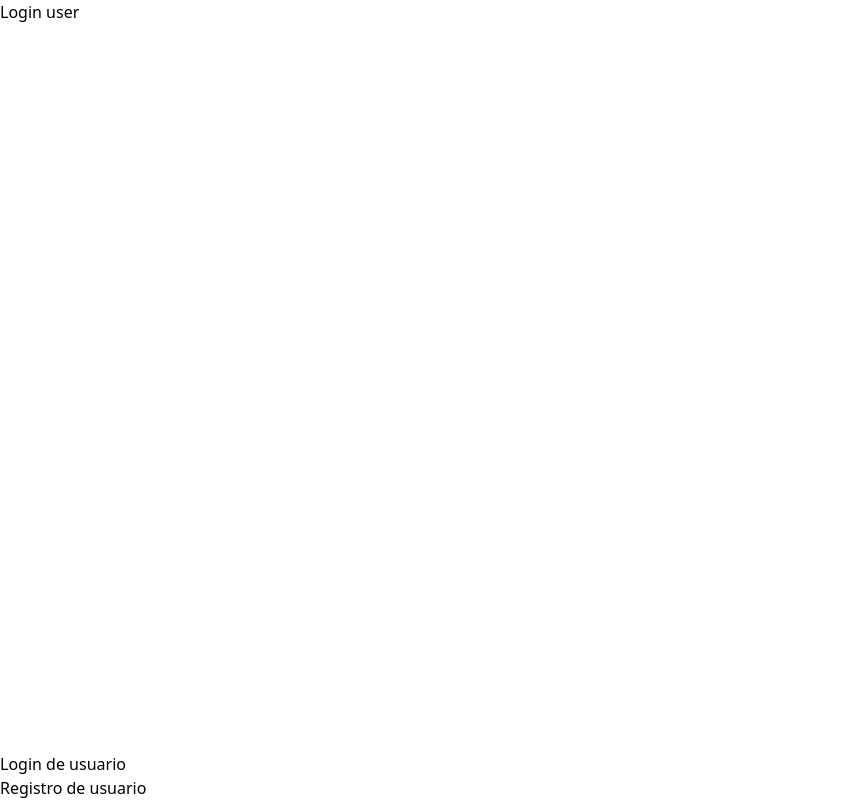
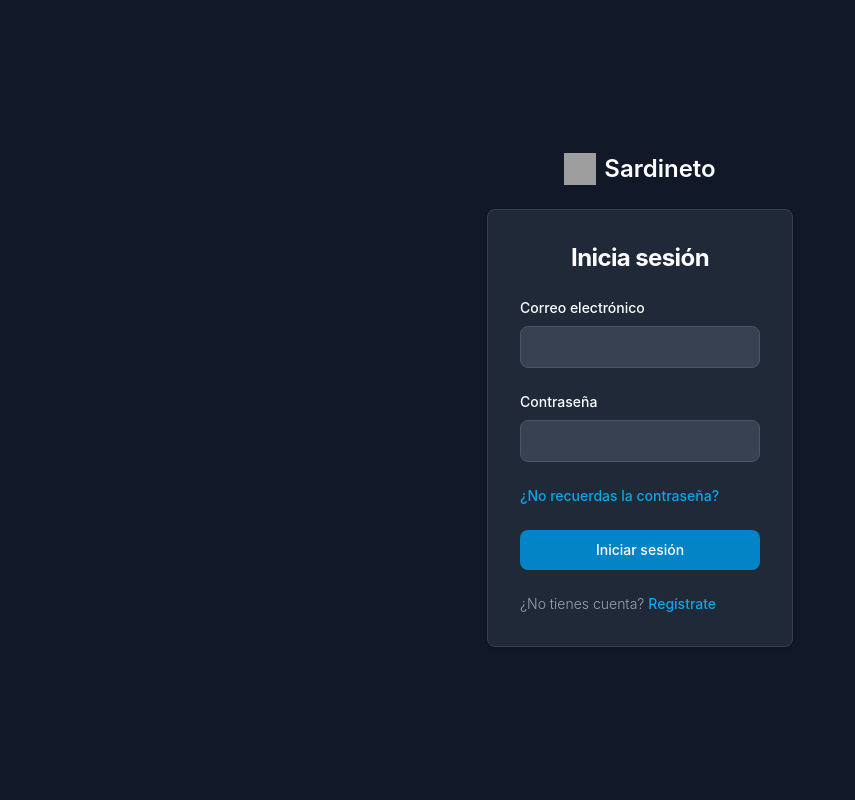
Before and after one commit to amjsoler/sardinetocliente, a Vue app: page /login in a window 1280 px wide. Shown: the whole page, without its empty margins (0-855 px from the left). Built offline with nearby package versions, Linux system fonts and the light colour scheme; grey boxes are pictures that could not be loaded.

Commit message:
Implementando iniciar sesión

```diff
--- a/index.html
+++ b/index.html
@@ -6,8 +6,8 @@
     <meta name="viewport" content="width=device-width, initial-scale=1.0">
     <title>Vite App</title>
   </head>
-  <body class="min-h-dvh">
-    <div id="app" class="min-h-dvh dark:bg-slate-900"></div>
+  <body class="min-h-dvh bg-gray-900">
+    <div id="app" class="min-h-dvh"></div>
     <script type="module" src="/src/main.js"></script>
   </body>
 </html>
--- a/src/App.vue
+++ b/src/App.vue
@@ -1,18 +1,12 @@
 <template>
   <router-view />
-
-  <ul class="mt-28 fixed bottom-0">
-    <li>
-      <router-link :to="{ name: 'LoginUser' }">Login de usuario</router-link>
-    </li>
-    <li>
-      <router-link :to="{ name: 'RegisterUser' }">Registro de usuario</router-link>
-    </li>
-  </ul>
 </template>
 
 <script>
+
 export default {
-  name: 'App'
+  name: 'App',
 }
 </script>
+
+    FooterMenu
--- /dev/null
+++ b/src/components/FooterMenu.vue
@@ -0,0 +1,16 @@
+<template>
+     <ul class="mt-28 fixed bottom-0 w-full flex flex-row text-white gap-4 justify-center h-12 bg-black items-center">
+    <li>
+      <router-link :to="{ name: 'LoginUser' }">Login de usuario</router-link>
+    </li>
+    <li>
+      <router-link :to="{ name: 'RegisterUser' }">Registro de usuario</router-link>
+    </li>
+  </ul>
+</template>
+
+<script>
+export default {
+    name: "FooterMenu",
+}
+</script>
--- a/src/views/authentication/LoginUser.vue
+++ b/src/views/authentication/LoginUser.vue
@@ -1,7 +1,86 @@
-<template>Login user</template>
+<template>
+  <section class="min-h-dvh flex bg-gray-50 dark:bg-gray-900">
+    <div class="flex flex-col items-center justify-center px-6 py-8 mx-auto md:h-screen lg:py-0">
+        <a href="#" class="flex items-center mb-6 text-2xl font-semibold text-gray-900 dark:text-white">
+            <img class="w-8 h-8 mr-2" src="https://flowbite.s3.amazonaws.com/blocks/marketing-ui/logo.svg" alt="logo">
+            Sardineto
+        </a>
+        <div class="w-full bg-white rounded-lg shadow dark:border md:mt-0 sm:max-w-md xl:p-0 dark:bg-gray-800 dark:border-gray-700">
+            <div class="p-6 space-y-4 md:space-y-6 sm:p-8">
+                <h1 class="text-xl text-center font-bold leading-tight tracking-tight text-gray-900 md:text-2xl dark:text-white">
+                    Inicia sesión
+                </h1>
+                <form class="space-y-5 md:space-y-6">
+                    <div>
+                        <label>
+                          <span class="block mb-2 text-sm font-medium text-gray-900 dark:text-white">Correo electrónico</span>
+                          <input v-model="nuevoUsuario.email" type="email"
+                                class="bg-gray-50 border border-gray-300 text-gray-900 sm:text-sm rounded-lg focus:ring-primary-600 focus:border-primary-600 block w-full p-2.5 dark:bg-gray-700 dark:border-gray-600 dark:placeholder-gray-400 dark:text-white dark:focus:ring-blue-500 dark:focus:border-blue-500"
+                          >
+                          <small v-if="validationStore.errors.email" class="text-red-600">
+                            {{ validationStore.errors.email[0] }}
+                          </small>
+                      </label>
+                    </div>
+                    <div>
+                      <label>
+                        <span class="block mb-2 text-sm font-medium text-gray-900 dark:text-white">Contraseña</span>
+                        <input v-model="nuevoUsuario.password" type="password"
+                                class="bg-gray-50 border border-gray-300 text-gray-900 sm:text-sm rounded-lg focus:ring-primary-600 focus:border-primary-600 block w-full p-2.5 dark:bg-gray-700 dark:border-gray-600 dark:placeholder-gray-400 dark:text-white dark:focus:ring-blue-500 dark:focus:border-blue-500"
+                        >
+                        <small v-if="validationStore.errors.password" class="text-red-600">
+                            {{ validationStore.errors.password[0] }}
+                          </small>
+                      </label>
+                    </div>
+                    <div class="flex items-center justify-between">
+                        <a href="#" class="text-sm font-medium text-primary-600 hover:underline dark:text-primary-500">¿No recuerdas la contraseña?</a>
+                    </div>
+                    <button @click.prevent="iniciarSesion" type="submit" class="w-full text-white bg-primary-600 hover:bg-primary-700 focus:ring-4 focus:outline-none focus:ring-primary-300 font-medium rounded-lg text-sm px-5 py-2.5 text-center dark:bg-primary-600 dark:hover:bg-primary-700 dark:focus:ring-primary-800">Iniciar sesión</button>
+                    <p class="text-sm font-light text-gray-500 dark:text-gray-400">
+                        ¿No tienes cuenta? <a href="#" class="font-medium text-primary-600 hover:underline dark:text-primary-500">Regístrate</a>
+                    </p>
+                </form>
+            </div>
+        </div>
+    </div>
+  </section>
+</template>
 
 <script>
+
+import axios from "axios"
+import { mapStores } from 'pinia'
+import { useValidationStore } from '@/stores/validation'
+import { useUserStore } from '@/stores/user'
+
 export default {
-  name: 'LoginUser'
+  name: 'LoginUser',
+
+  data() {
+    return {
+      nuevoUsuario: {
+        email: "",
+        password: ""
+      }
+    }
+  },
+
+  computed: {
+    ...mapStores(useValidationStore, useUserStore)
+  },
+
+  methods: {
+    iniciarSesion(){
+      axios.post("http://192.168.0.11:8000/api/iniciar-sesion", this.nuevoUsuario)
+      .then((response) => {
+        this.userStore.user = response.data
+      })
+      .catch((error) => {
+        console.log(error)
+      })
+    }
+  }
+
 }
 </script>
--- a/tailwind.config.js
+++ b/tailwind.config.js
@@ -5,8 +5,49 @@ export default {
     "./index.html",
     "./src/**/*.{vue,js,ts,jsx,tsx}",
   ],
+  darkMode: "class",
   theme: {
-    extend: {},
+    extend: {
+      colors: {
+        primary: {"50":"#f0f9ff","100":"#e0f2fe","200":"#bae6fd","300":"#7dd3fc","400":"#38bdf8","500":"#0ea5e9","600":"#0284c7","700":"#0369a1","800":"#075985","900":"#0c4a6e","950":"#082f49"}
+      }
+    },
+    fontFamily: {
+      'body': [
+    'Inter',
+    'ui-sans-serif',
+    'system-ui',
+    '-apple-system',
+    'system-ui',
+    'Segoe UI',
+    'Roboto',
+    'Helvetica Neue',
+    'Arial',
+    'Noto Sans',
+    'sans-serif',
+    'Apple Color Emoji',
+    'Segoe UI Emoji',
+    'Segoe UI Symbol',
+    'Noto Color Emoji'
+  ],
+      'sans': [
+    'Inter',
+    'ui-sans-serif',
+    'system-ui',
+    '-apple-system',
+    'system-ui',
+    'Segoe UI',
+    'Roboto',
+    'Helvetica Neue',
+    'Arial',
+    'Noto Sans',
+    'sans-serif',
+    'Apple Color Emoji',
+    'Segoe UI Emoji',
+    'Segoe UI Symbol',
+    'Noto Color Emoji'
+  ]
+    },
   },
   plugins: [],
 
```
Also changed, not shown: 1 other file (tests, documents, lock files or other folders).
